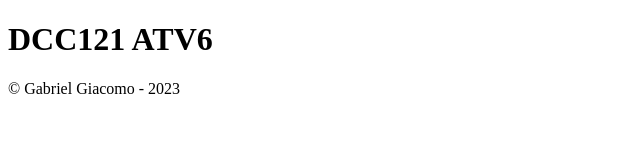
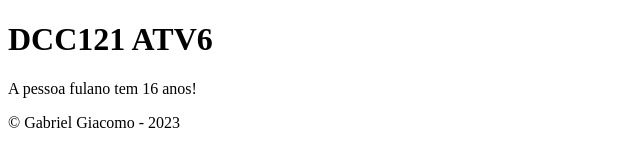
Before and after one commit to ufjf-dcc121/ufjf-dcc121-2023-1-atv6-ggiacz, a plain HTML site: page index.html in a window 1280 px wide. Shown: the whole page, without its empty margins (0-640 px from the left). Drawn offline with Linux system fonts and the light colour scheme.

Commit message:
modifica texto via script

```diff
--- a/index.html
+++ b/index.html
@@ -1,17 +1,19 @@
 <!DOCTYPE html>
 <html lang="pt">
+
 <head>
     <meta charset="UTF-8">
     <meta http-equiv="X-UA-Compatible" content="IE=edge">
     <meta name="viewport" content="width=device-width, initial-scale=1.0">
     <title>DCC121 ATV6</title>
 </head>
+
 <body>
     <header>
         <h1>DCC121 ATV6</h1>
     </header>
     <main>
-
+        <p id="saida">a pessoa NOME tem X anos!</p>
     </main>
     <footer>
         &copy; Gabriel Giacomo - 2023
@@ -23,12 +25,16 @@
             id: 1,
             nome: 'fulano',
             idade: 15,
-            envelhecer: function(){
+            envelhecer: function () {
                 this.idade++;
             }
         };
         pessoa.envelhecer();
         console.log(pessoa);
+        const p = document.getElementById('saida');
+        console.log(p);
+        p.innerText = `A pessoa ${pessoa.nome} tem ${pessoa.idade} anos!`;
     </script>
 </body>
+
 </html>
```
